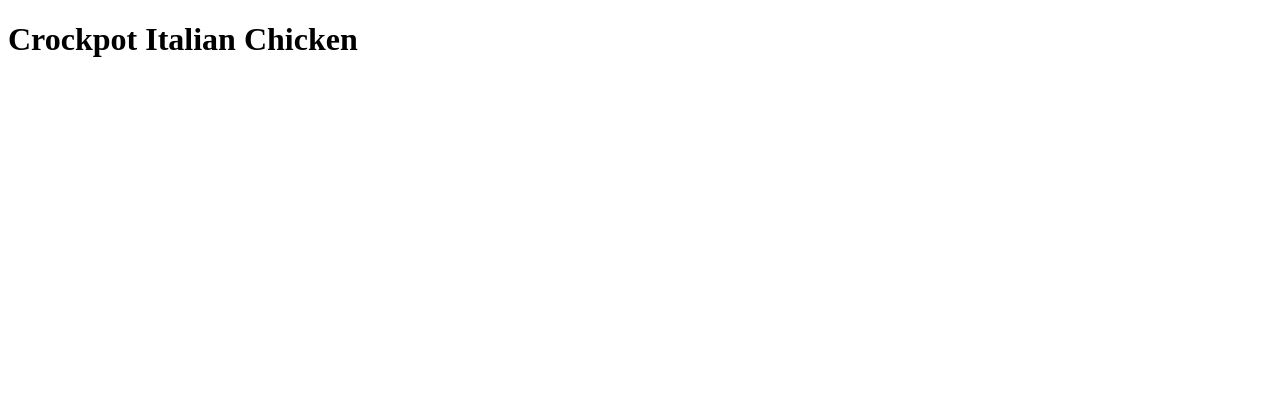
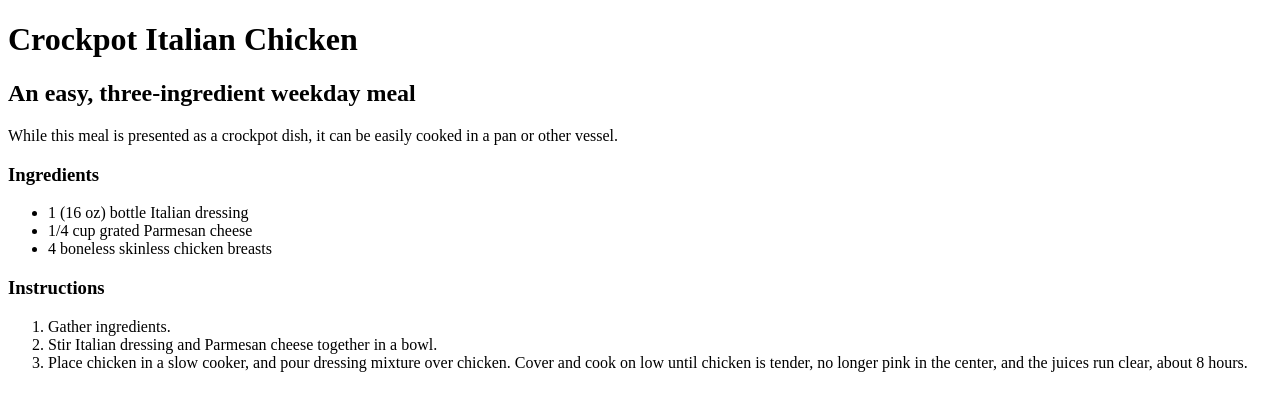
Before and after one commit to bgomez555/odin-recipes, a plain HTML site: page recipes/crockpot-italian-chicken.html in a window 1280 px wide. Drawn offline with Linux system fonts and the light colour scheme.

Commit message:
feat: add content to recipe page

```diff
--- a/recipes/crockpot-italian-chicken.html
+++ b/recipes/crockpot-italian-chicken.html
@@ -7,5 +7,22 @@
 </head>
 <body>
     <h1>Crockpot Italian Chicken</h1>
+    <h2>An easy, three-ingredient weekday meal</h2>
+
+    <p>While this meal is presented as a crockpot dish, it can be easily cooked in a pan or other vessel.</p>
+
+    <h3>Ingredients</h3>
+    <ul>
+        <li>1 (16 oz) bottle Italian dressing</li>
+        <li>1/4 cup grated Parmesan cheese</li>
+        <li>4 boneless skinless chicken breasts</li>
+    </ul>
+
+    <h3>Instructions</h3>
+    <ol>
+        <li>Gather ingredients.</li>
+        <li>Stir Italian dressing and Parmesan cheese together in a bowl.</li>
+        <li>Place chicken in a slow cooker, and pour dressing mixture over chicken. Cover and cook on low until chicken is tender, no longer pink in the center, and the juices run clear, about 8 hours.</li>
+    </ol>
 </body>
 </html>
```
